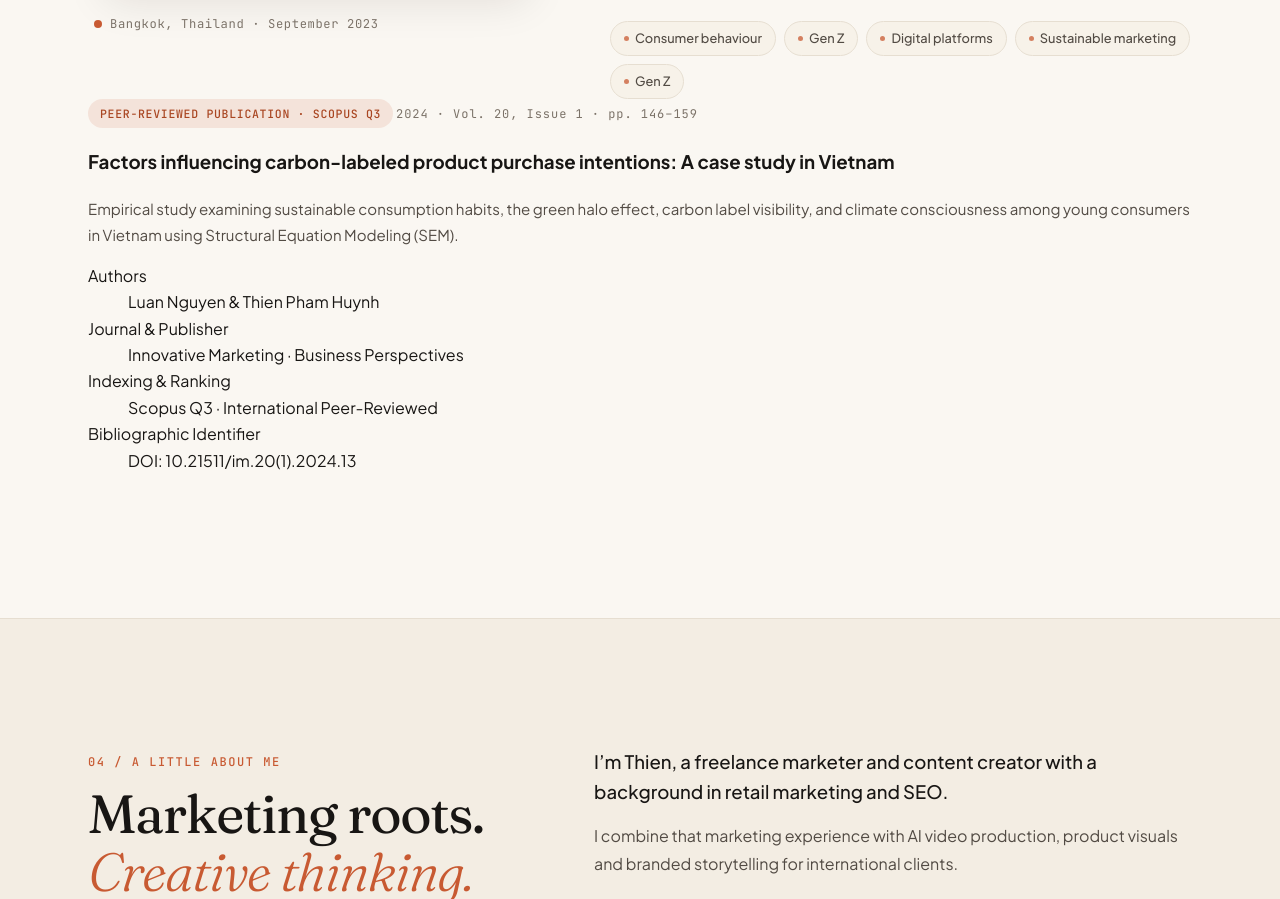
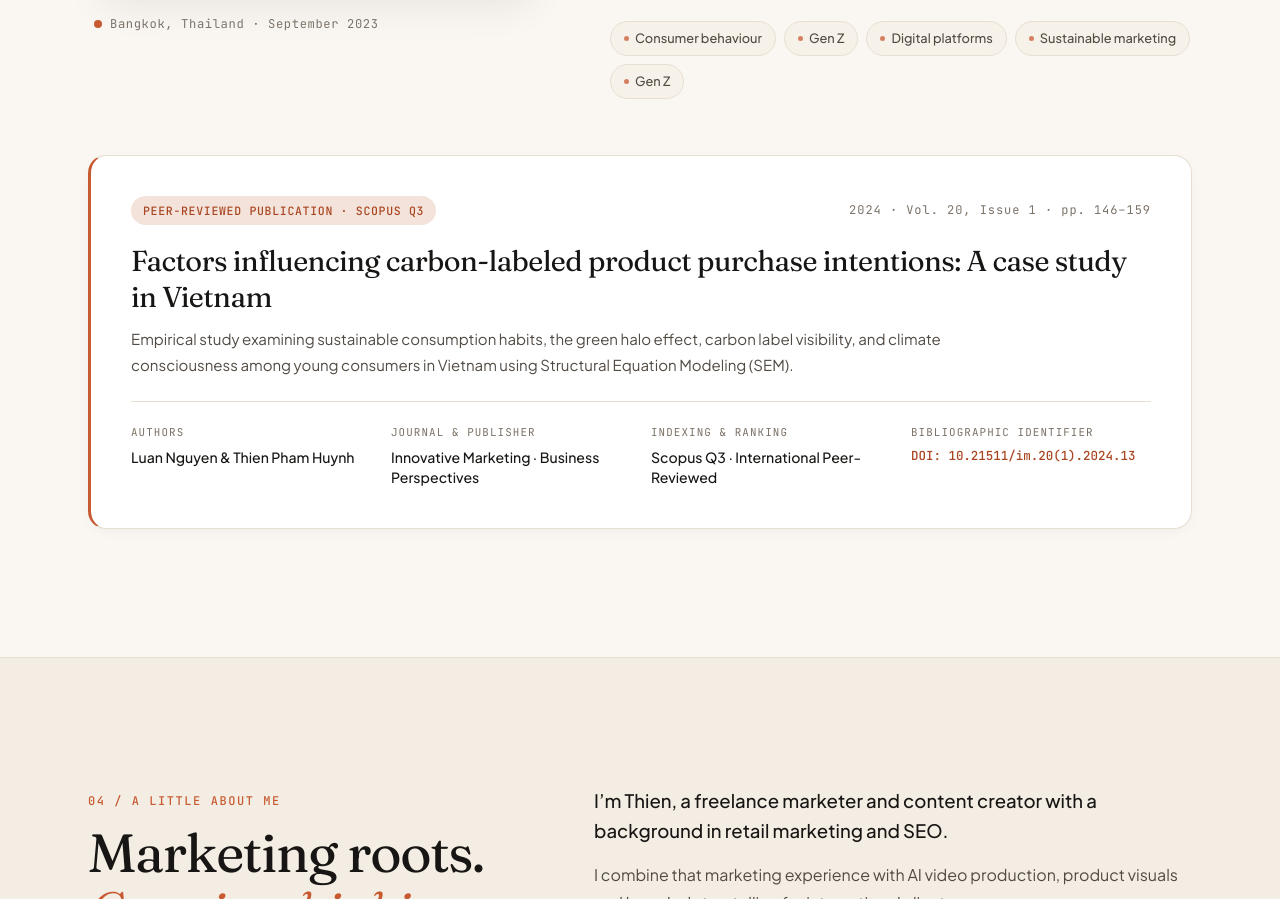
Before and after one commit to phamthienhongan3-prog/thienpham-portfolio, a plain HTML site: page index.html in a window 1280 px wide. Shown: the part 7765-8664 px from the top of the page. Drawn offline with Linux system fonts and the light colour scheme.

Commit message:
Add files via upload

```diff
--- a/css/style.css
+++ b/css/style.css
@@ -2092,6 +2092,82 @@ html[data-lang="vi"] .lang-switch__indicator {
   color: var(--ink-2);
 }
 
+/* Peer-Reviewed Scopus Q3 Publication Card */
+.publication-card {
+  margin-top: clamp(36px, 5vw, 56px);
+  background: var(--surface);
+  border: 1px solid var(--border);
+  border-left: 3.5px solid var(--accent);
+  border-radius: var(--radius-md);
+  padding: clamp(26px, 3.6vw, 40px);
+  box-shadow: var(--shadow-sm);
+  transition: border-color 0.35s var(--ease-out), box-shadow 0.35s var(--ease-out);
+}
+
+.publication-card:hover {
+  border-color: var(--border-strong);
+  border-left-color: var(--accent);
+  box-shadow: var(--shadow-md);
+}
+
+.publication-card__top {
+  display: flex;
+  flex-wrap: wrap;
+  align-items: center;
+  justify-content: space-between;
+  gap: 12px;
+  margin-bottom: 18px;
+}
+
+.publication-card__title {
+  margin: 0 0 12px;
+  font-family: var(--font-serif);
+  font-weight: 400;
+  font-size: clamp(1.38rem, 2.25vw, 1.95rem);
+  line-height: 1.24;
+  letter-spacing: -0.02em;
+  color: var(--ink);
+  max-width: 56ch;
+}
+
+.publication-card__summary {
+  max-width: 78ch;
+  margin-bottom: 24px;
+}
+
+.pub-metrics {
+  margin: 0;
+  padding-top: 22px;
+  border-top: 1px solid var(--border);
+  display: grid;
+  grid-template-columns: repeat(4, minmax(0, 1fr));
+  gap: 20px;
+}
+
+.pub-metrics__item dt {
+  font-family: var(--font-mono);
+  font-size: 0.68rem;
+  letter-spacing: 0.1em;
+  text-transform: uppercase;
+  color: var(--ink-muted);
+  margin-bottom: 5px;
+}
+
+.pub-metrics__item dd {
+  margin: 0;
+  font-size: 0.88rem;
+  font-weight: 500;
+  color: var(--ink);
+  line-height: 1.45;
+}
+
+.pub-metrics__mono {
+  font-family: var(--font-mono);
+  font-size: 0.78rem !important;
+  color: var(--accent-hover) !important;
+  word-break: break-word;
+}
+
 /* ==================== 04 / ABOUT ==================== */
 .about-grid {
   display: grid;
@@ -2510,6 +2586,10 @@ html[data-motion="off"] .motion-toggle__dot {
     grid-template-columns: repeat(2, minmax(0, 1fr));
   }
 
+  .pub-metrics {
+    grid-template-columns: repeat(2, minmax(0, 1fr));
+  }
+
   .story-sidebar {
     position: static;
   }
@@ -2530,7 +2610,8 @@ html[data-motion="off"] .motion-toggle__dot {
   }
 
   .projects-grid,
-  .exp-grid {
+  .exp-grid,
+  .pub-metrics {
     grid-template-columns: 1fr;
   }
 
```
